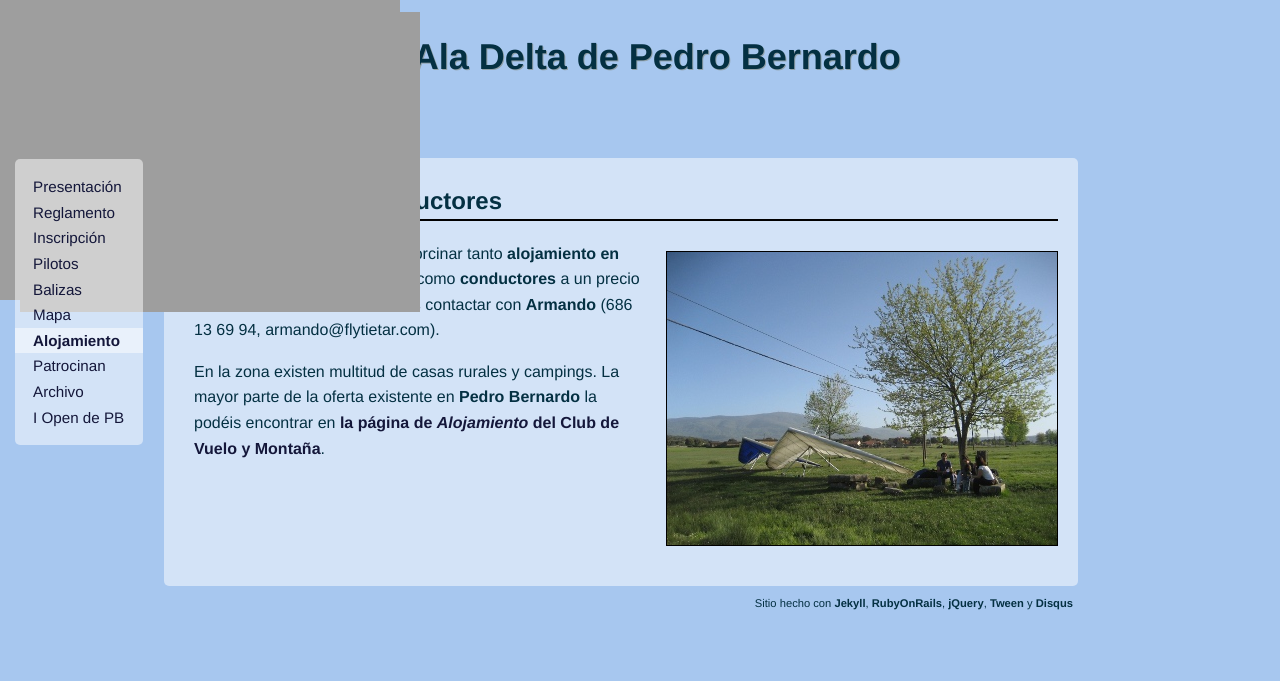
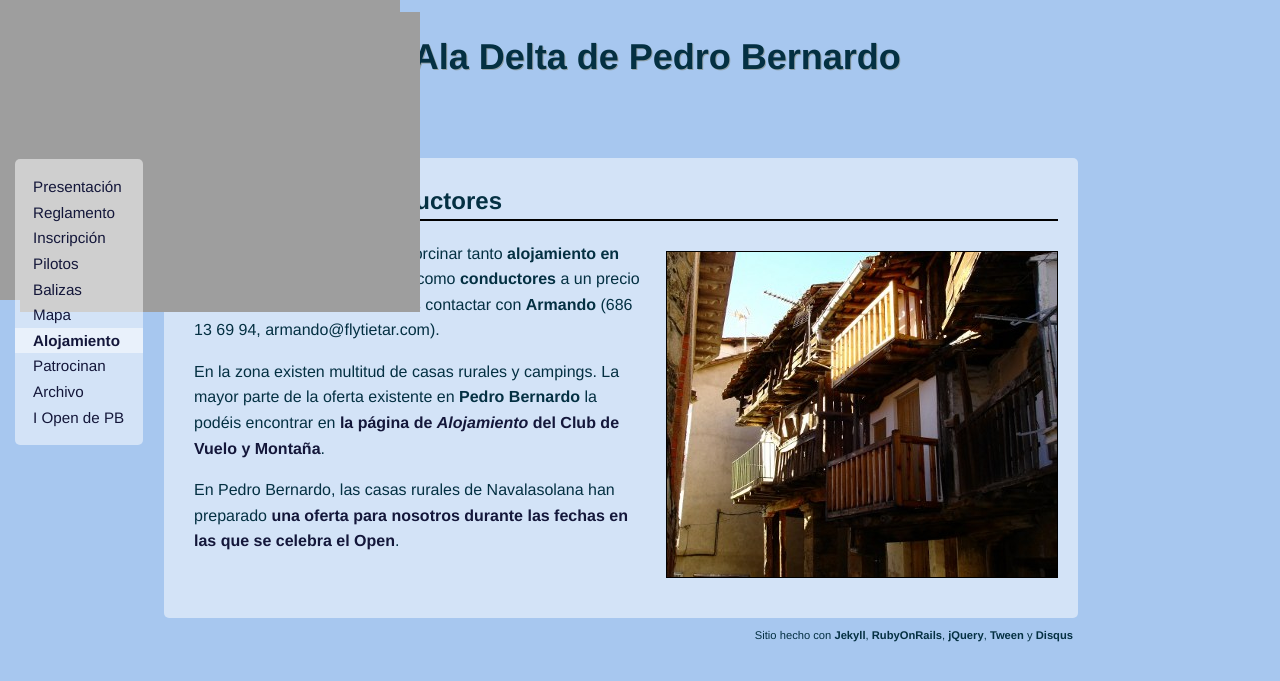
Before and after one commit to nando/opendepb2013, a Jekyll site: the page built from alojamientos.md, in a window 1280 px wide. Shown: the top 681 px of the page. Built offline with Jekyll 4.4.1, drawn with Linux system fonts in a browser that asks for light colours; nearby versions of some CDN libraries.

Commit message:
patrocinadores y alojamientos

```diff
--- a/alojamientos.md
+++ b/alojamientos.md
@@ -6,10 +6,12 @@
 
 ## {{ page.title }}
 
-<img class="right" src="images/dos_alas_en_el_ejido.jpg" alt="Dos alas en el ejido de La Iglesuela" title="Aterrizadas en El Ejido de La Iglesuela"/>
+<img class="right" src="images/casa_tipica_piter.jpg" alt="Casa típica de Pedro Bernardo" title="Casa típica de Pedro Bernardo"/>
 
   La organización os puede proporcinar tanto **alojamiento en casas particulares** en la zona como **conductores** a un precio razonable. Si estáis interesados contactar con **Armando** (686 13 69 94, armando@flytietar.com).
 
   En la zona existen multitud de casas rurales y campings. La mayor parte de la oferta existente en **Pedro Bernardo** la podéis encontrar en <a target="_blank" href="http://clubdevuelopb.com/alojamiento.html">la página de <em>Alojamiento</em> del Club de Vuelo y Montaña</a>.
 
+  En Pedro Bernardo, las casas rurales de Navalasolana han preparado [una oferta para nosotros durante las fechas en las que se celebra el Open](http://clubdevuelopb.com/img/OFERTA-openAlaDeltaNAVALASOLANA-I-II.pdf).
+
 <div class="clearer">&nbsp;</div>
--- a/patrocinadores.html
+++ b/patrocinadores.html
@@ -1,6 +1,6 @@
 ---
 layout: default
-title: Patrocinadores del II Open de Ala Delta de Pedro Bernardo
+title: Patrocinadores del II Open de Ala Delta de Pedro Bernardo 2013
 section: patrocinadores
 ---
 <h2>{{page.title}}</h2>
```
Also changed, not shown: _posts/2013-04-18-nuestros_patrocinadores.html (added, +9 -0 lines), _posts/2013-04-08-seguimiento_en_vivo_con_livetrack24_com.md (renamed from _posts/2013-05-08-seguimiento_en_vivo_con_livetrack24_com.md), images/casa_tipica_piter.jpg (added), images/patrocinadores_2013.jpg.
